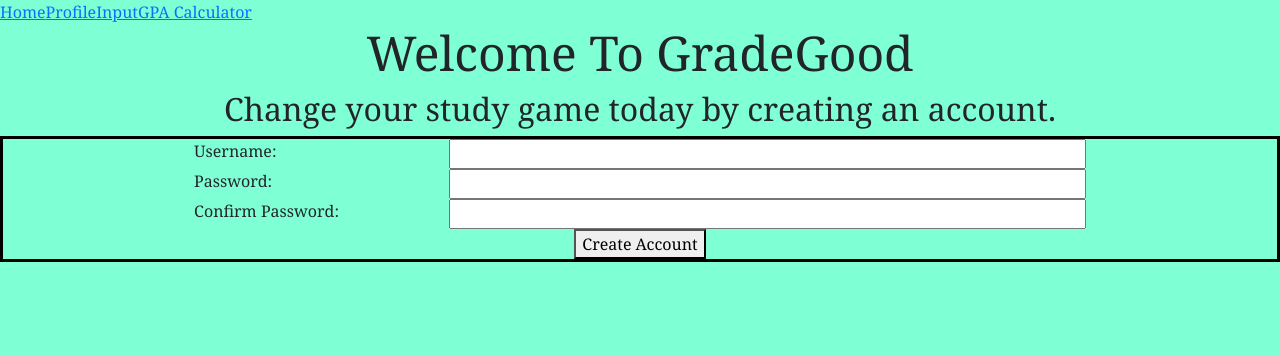
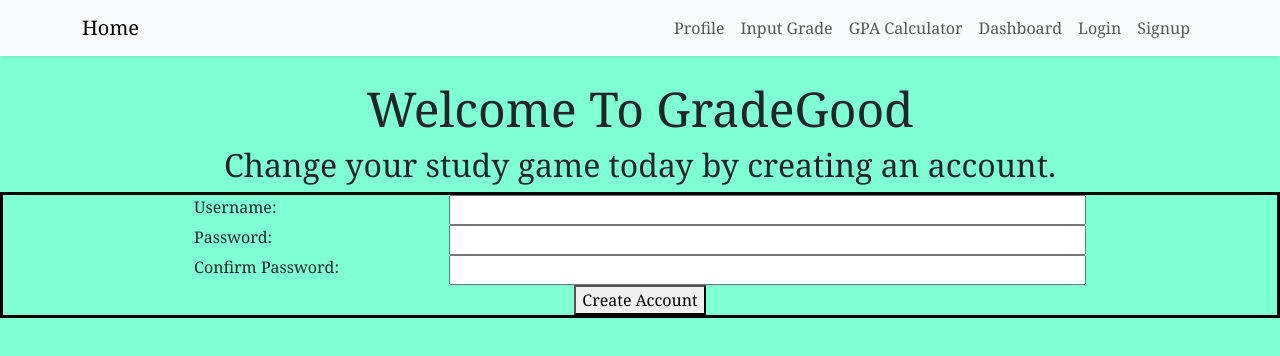
Before and after one commit to mohammadmehrab/GradeGood, a React (Vite) app in the folder frontend/: page / in a window 1280 px wide. Shown: the top 356 px of the page. Built offline with nearby package versions, Linux system fonts and the light colour scheme; no server answers.

Commit message:
Frontend for login/logout. Added navigation bar.

```diff
--- a/frontend/src/App.tsx
+++ b/frontend/src/App.tsx
@@ -1,24 +1,54 @@
-import { Link, Routes, Route } from 'react-router-dom';
-import HomePage from './pages/HomePage';
-import ProfilePage from './pages/ProfilePage';
-import GradeInputPage from './pages/GradeInputPage';
-import GPAcalc from './pages/GPAcalc';
+import { Link, Route, Routes } from "react-router-dom";
+import Dashboard from "./components/dashboard";
+import Login from "./components/login";
+import Signup from "./components/signup";
+import ForgotPassword from "./components/forgotpassword";
+import PrivateRoute from "./components/privateroute";
+import HomePage from "./pages/HomePage";
+import ProfilePage from "./pages/ProfilePage";
+import GradeInputPage from "./pages/GradeInputPage";
+import GPAcalc from "./pages/GPAcalc";
 
 function App() {
   return (
     <div>
-      <nav>
-        <Link to='/'>Home</Link>
-        <Link to='/profile'>Profile</Link>
-        <Link to='/inputGrade'>Input</Link>
-        <Link to='/gpacalc'>GPA Calculator  </Link>
+      <nav className="navbar navbar-expand-lg navbar-light bg-light mb-4 shadow-sm">
+        <div className="container">
+          <Link className="navbar-brand" to="/">Home</Link>
+          <div className="collapse navbar-collapse">
+            <ul className="navbar-nav ms-auto">
+              <li className="nav-item">
+                <Link className="nav-link" to="/profile">Profile</Link>
+              </li>
+              <li className="nav-item">
+                <Link className="nav-link" to="/inputGrade">Input Grade</Link>
+              </li>
+              <li className="nav-item">
+                <Link className="nav-link" to="/gpacalc">GPA Calculator</Link>
+              </li>
+              <li className="nav-item">
+                <Link className="nav-link" to="/dashboard">Dashboard</Link>
+              </li>
+              <li className="nav-item">
+                <Link className="nav-link" to="/login">Login</Link>
+              </li>
+              <li className="nav-item">
+                <Link className="nav-link" to="/signup">Signup</Link>
+              </li>
+            </ul>
+          </div>
+        </div>
       </nav>
 
       <Routes>
-        <Route path='/' element={<HomePage />} />
-        <Route path='/profile' element={<ProfilePage />} />
-        <Route path='/inputGrade' element={<GradeInputPage />} /> {/* <-- Update this line */}
-        <Route path='/gpacalc' element={<GPAcalc/>}/>
+        <Route path="/" element={<HomePage />} />
+        <Route path="/profile" element={<PrivateRoute><ProfilePage /></PrivateRoute>} />
+        <Route path="/inputGrade" element={<PrivateRoute><GradeInputPage /></PrivateRoute>} />
+        <Route path="/gpacalc" element={<PrivateRoute><GPAcalc /></PrivateRoute>} />
+        <Route path="/dashboard" element={<PrivateRoute><Dashboard /></PrivateRoute>} />
+        <Route path="/login" element={<Login />} />
+        <Route path="/signup" element={<Signup />} />
+        <Route path="/forgot-password" element={<ForgotPassword />} />
       </Routes>
     </div>
   );
```
